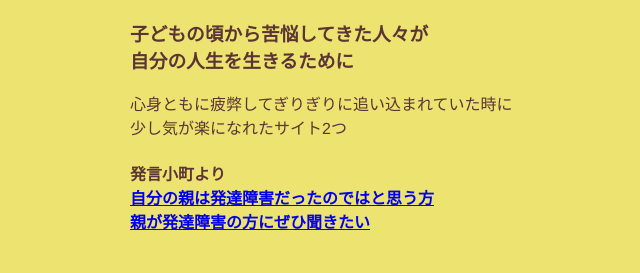
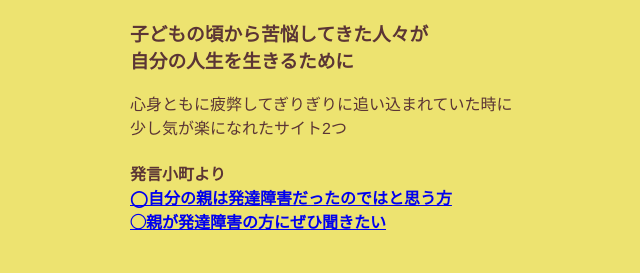
Before and after one commit to HappyKumamoto/LiveYourLife, a plain HTML site: page index.html in a window 1280 px wide. Shown: the whole page, without its empty margins (260-900 px from the left). Drawn offline with Linux system fonts and the light colour scheme.

Commit message:
Update index.html

```diff
--- a/index.html
+++ b/index.html
@@ -12,9 +12,9 @@
   少し気が楽になれたサイト2つ</p>
 
   <h4>発言小町より<br>
-  <a href="https://komachi.yomiuri.co.jp/topics/id/667404/" target="_blank">自分の親は発達障害だったのではと思う方
+  <a href="https://komachi.yomiuri.co.jp/topics/id/667404/" target="_blank">◯自分の親は発達障害だったのではと思う方
   </a><br>
-  <a href="https://komachi.yomiuri.co.jp/topics/id/762396/" target=_blank">親が発達障害の方にぜひ聞きたい
+  <a href="https://komachi.yomiuri.co.jp/topics/id/762396/" target=_blank">◯親が発達障害の方にぜひ聞きたい
   </a></h4>
 
    <h5> &nbsp; </h5>
```
